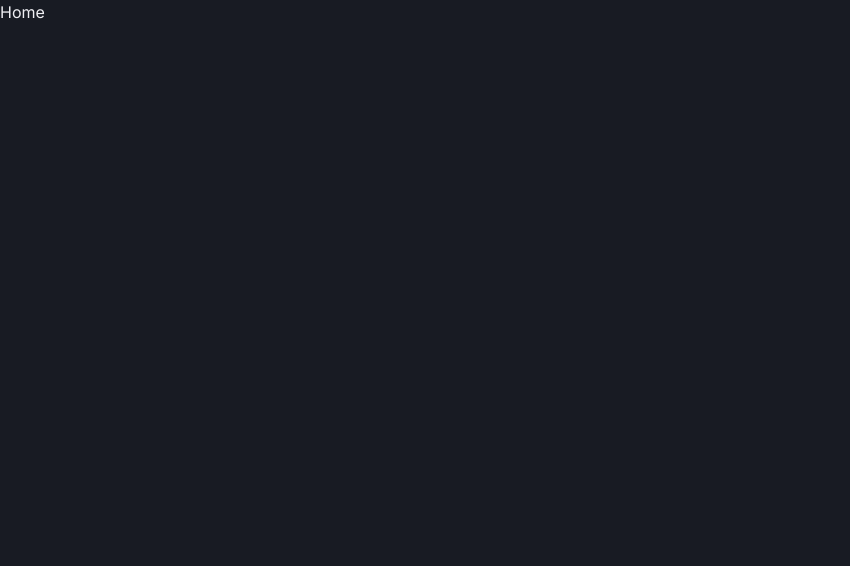
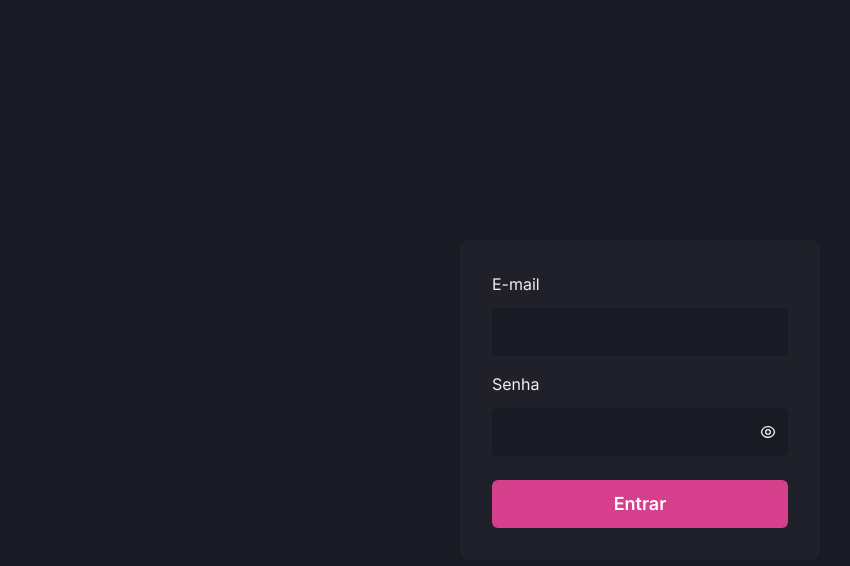
Before and after one commit to MarcosRene/dashgo, a Next.js app: page / in a window 1280 px wide. Shown: the top 566 px of the page, without its empty margins (0-850 px from the left). Built offline with nearby package versions, Linux system fonts and the light colour scheme.

Commit message:
:sparkles: feat: create Auth page

```diff
--- a/src/pages/index.tsx
+++ b/src/pages/index.tsx
@@ -1,3 +1,28 @@
+import { Center, Flex, Button, Stack } from '@chakra-ui/react';
+
+import { Input } from '../components/Input';
+
 export default function Home() {
-  return <h1>Home</h1>;
+  return (
+    <Center w="100vw" h="100vh">
+      <Flex
+        as="form"
+        w="100%"
+        maxW={360}
+        bg="gray.800"
+        p="8"
+        borderRadius={8}
+        flexDir="column"
+      >
+        <Stack spacing="4">
+          <Input placeholder="E-mail" name="email" type="email" />
+          <Input placeholder="Senha" name="password" type="password" />
+        </Stack>
+
+        <Button type="submit" mt="6" colorScheme="pink" size="lg">
+          Entrar
+        </Button>
+      </Flex>
+    </Center>
+  );
 }
```
